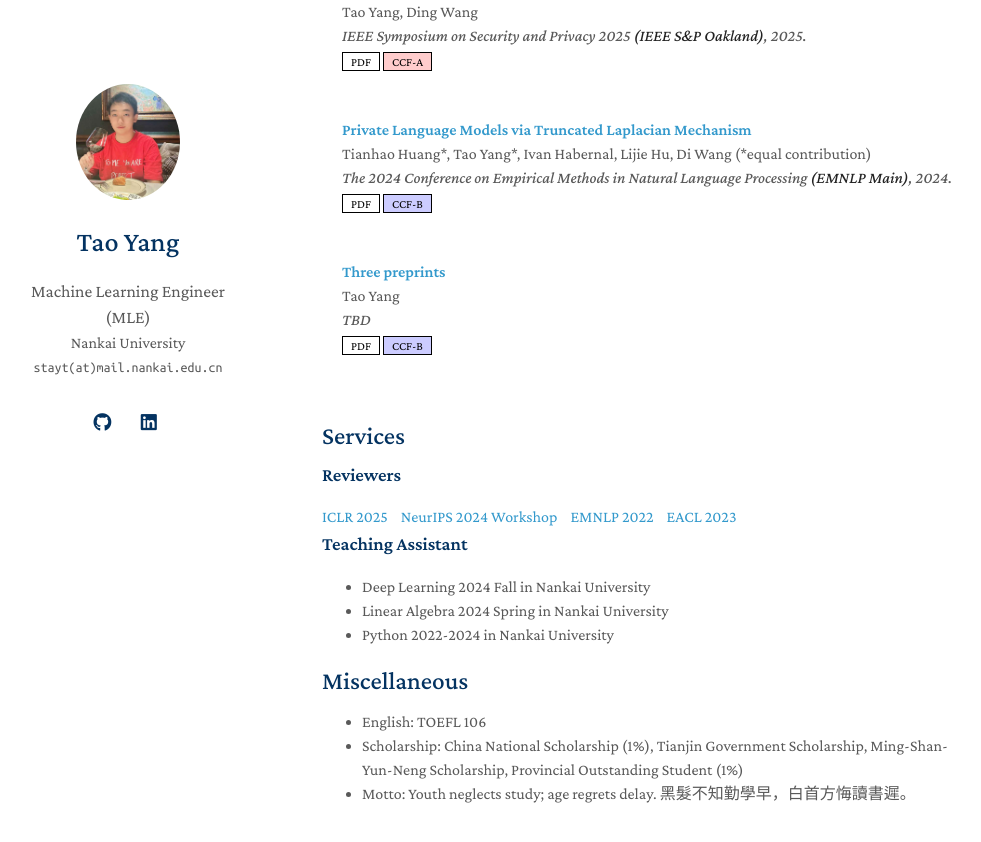
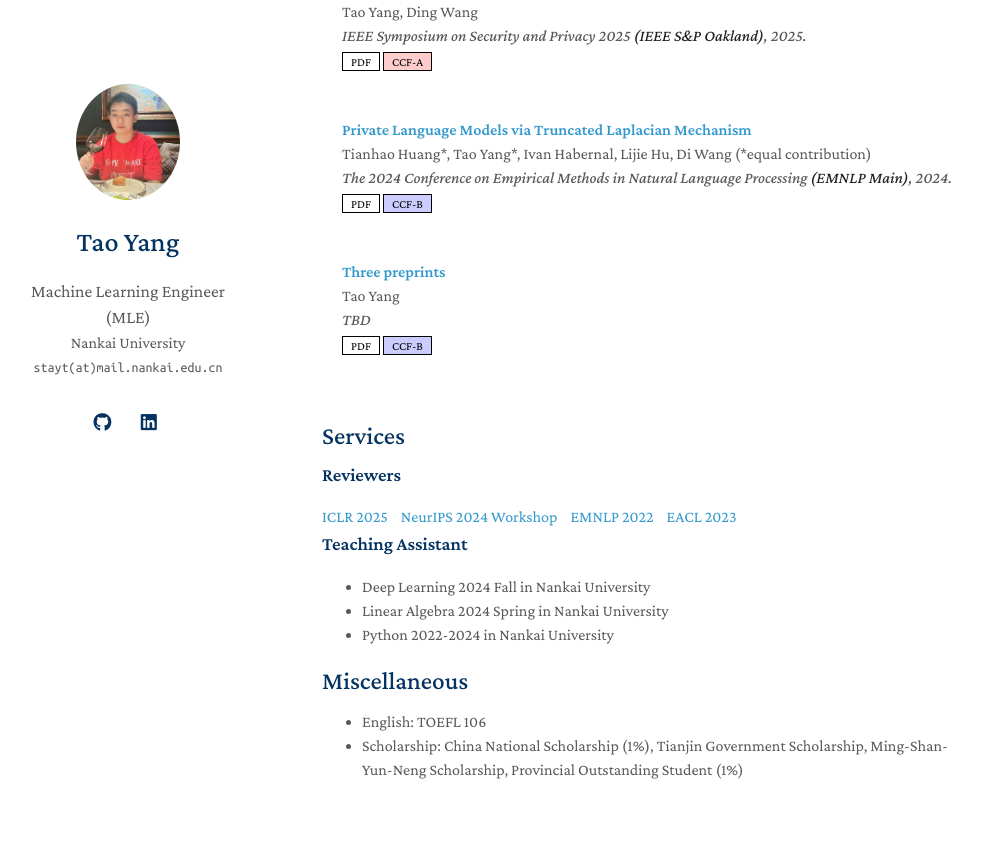
Before and after one commit to stayt1/stayt1.github.io, a Jekyll site: the page built from index.md, in a window 1280 px wide and 900 px high, scrolled down 1061 px. Shown: the top 842 px of the window, without its empty margins (148-1129 px from the left). Built offline with Jekyll 4.4.1, drawn with Linux system fonts in a browser that asks for light colours; a style sheet for code colours, icons or effects is not loaded; our own code applies the rules of GitHub Pages for plain Markdown files.

Commit message:
Update index.md

```diff
--- a/index.md
+++ b/index.md
@@ -43,4 +43,3 @@ I have a strong background in Statistics and Machine Learning, capable of connec
 ## Miscellaneous
 - English: TOEFL 106
 - Scholarship: China National Scholarship (1%), Tianjin Government Scholarship, Ming-Shan-Yun-Neng Scholarship,  Provincial Outstanding Student (1%)
-- Motto: Youth neglects study; age regrets delay. 黑髮不知勤學早，白首方悔讀書遲。
```
